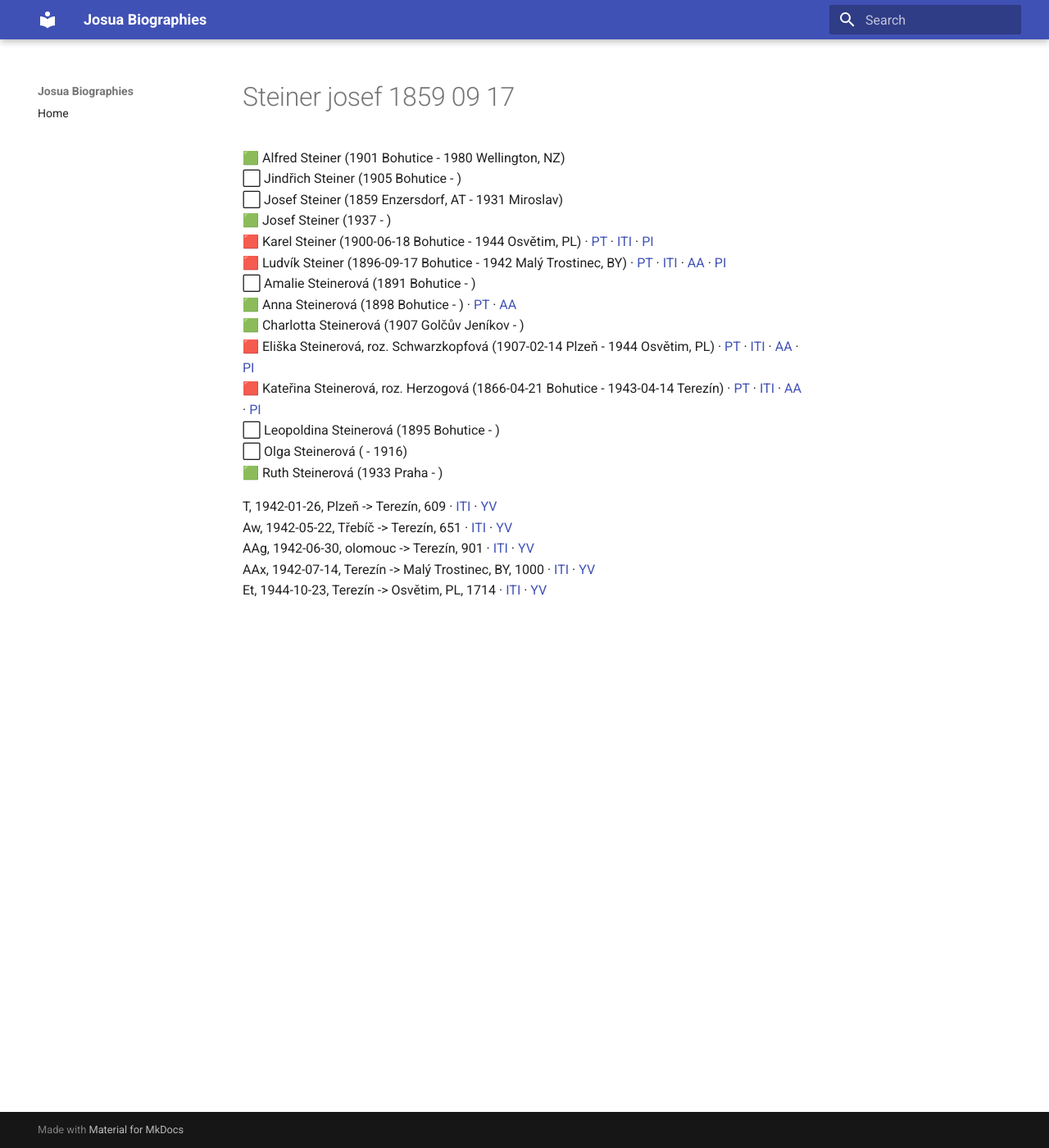
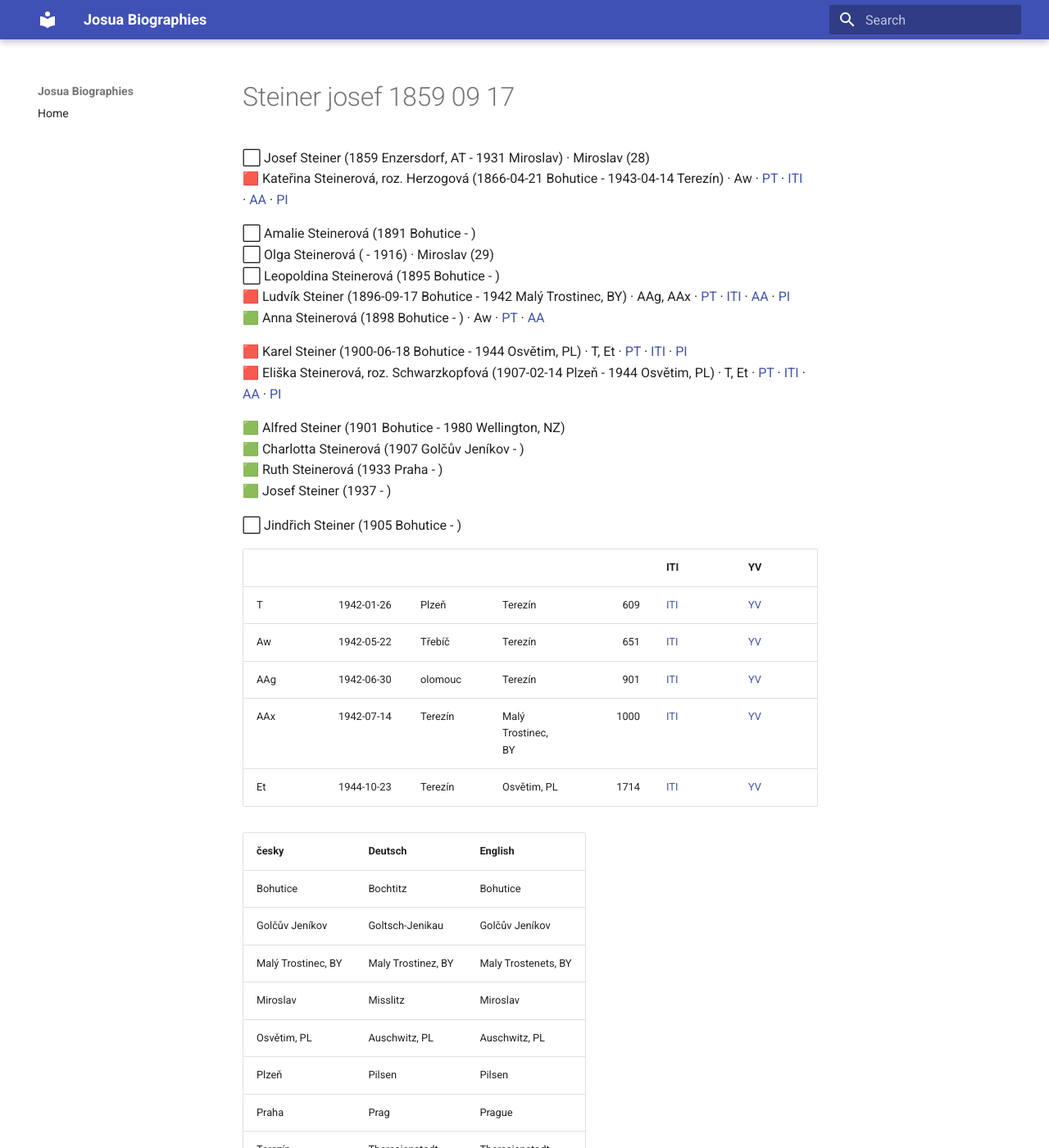
Before and after one commit to bedniais/josua-biographies, an MkDocs documentation site: the page built from docs/bohutice/steiner-josef-1859-09-17.md, in a window 1280 px wide and 1400 px high. Shown: the whole window at 82% size. Built offline with MkDocs 1.6.1 and Material for MkDocs 9.7.7, drawn with Linux system fonts in a browser that asks for light colours; some of the changed text lies outside the part shown.

Commit message:
Publish biographies

```diff
--- a/docs/bohutice/steiner-josef-1859-09-17.md
+++ b/docs/bohutice/steiner-josef-1859-09-17.md
@@ -1,21 +1,41 @@
+⬜ Josef Steiner (1859 Enzersdorf, AT - 1931 Miroslav) · Miroslav (28)
+🟥 Kateřina Steinerová, roz. Herzogová (1866-04-21 Bohutice - 1943-04-14 Terezín) · Aw · [PT](https://www.pamatnik-terezin.cz/vezen/te-steinerova-katerina) · [ITI](https://www.holocaust.cz/databaze-obeti/obet/126799-katerina-steinerova/) · [AA](https://collections.arolsen-archives.org/en/document/5097651) · [PI](https://pinkas.jewishmuseum.cz/cs/vyhledavani/detail?victim_id=15805)
+
+⬜ Amalie Steinerová (1891 Bohutice - )
+⬜ Olga Steinerová ( - 1916) · Miroslav (29)
+⬜ Leopoldina Steinerová (1895 Bohutice - )
+🟥 Ludvík Steiner (1896-09-17 Bohutice - 1942 Malý Trostinec, BY) · AAg, AAx · [PT](https://www.pamatnik-terezin.cz/vezen/te-steiner-ludvik-3) · [ITI](https://www.holocaust.cz/databaze-obeti/obet/126832-ludvik-steiner/) · [AA](https://collections.arolsen-archives.org/en/document/5097706) · [PI](https://pinkas.jewishmuseum.cz/cs/vyhledavani/detail?victim_id=59224)
+🟩 Anna Steinerová (1898 Bohutice - ) · Aw · [PT](https://www.pamatnik-terezin.cz/vezen/te-steinerova-anna-2) · [AA](https://collections.arolsen-archives.org/en/document/5097090)
+
+🟥 Karel Steiner (1900-06-18 Bohutice - 1944 Osvětim, PL) · T, Et · [PT](https://www.pamatnik-terezin.cz/vezen/te-steiner-karel-9) · [ITI](https://www.holocaust.cz/databaze-obeti/obet/126784-karel-steiner/) · [PI](https://pinkas.jewishmuseum.cz/cs/vyhledavani/detail?victim_id=44641)
+🟥 Eliška Steinerová, roz. Schwarzkopfová (1907-02-14 Plzeň - 1944 Osvětim, PL) · T, Et · [PT](https://www.pamatnik-terezin.cz/vezen/te-steinerova-eliska-3) · [ITI](https://www.holocaust.cz/databaze-obeti/obet/126571-eliska-steinerova/) · [AA](https://collections.arolsen-archives.org/en/document/5097220) · [PI](https://pinkas.jewishmuseum.cz/cs/vyhledavani/detail?victim_id=44625)
+
 🟩 Alfred Steiner (1901 Bohutice - 1980 Wellington, NZ)
+🟩 Charlotta Steinerová (1907 Golčův Jeníkov - )
+🟩 Ruth Steinerová (1933 Praha - )
+🟩 Josef Steiner (1937 - )
+
 ⬜ Jindřich Steiner (1905 Bohutice - )
-⬜ Josef Steiner (1859 Enzersdorf, AT - 1931 Miroslav)
-🟩 Josef Steiner (1937 - )
-🟥 Karel Steiner (1900-06-18 Bohutice - 1944 Osvětim, PL) · [PT](https://www.pamatnik-terezin.cz/vezen/te-steiner-karel-9) · [ITI](https://www.holocaust.cz/databaze-obeti/obet/126784-karel-steiner/) · [PI](https://pinkas.jewishmuseum.cz/cs/vyhledavani/detail?victim_id=44641)
-🟥 Ludvík Steiner (1896-09-17 Bohutice - 1942 Malý Trostinec, BY) · [PT](https://www.pamatnik-terezin.cz/vezen/te-steiner-ludvik-3) · [ITI](https://www.holocaust.cz/databaze-obeti/obet/126832-ludvik-steiner/) · [AA](https://collections.arolsen-archives.org/en/document/5097706) · [PI](https://pinkas.jewishmuseum.cz/cs/vyhledavani/detail?victim_id=59224)
-⬜ Amalie Steinerová (1891 Bohutice - )
-🟩 Anna Steinerová (1898 Bohutice - ) · [PT](https://www.pamatnik-terezin.cz/vezen/te-steinerova-anna-2) · [AA](https://collections.arolsen-archives.org/en/document/5097090)
-🟩 Charlotta Steinerová (1907 Golčův Jeníkov - )
-🟥 Eliška Steinerová, roz. Schwarzkopfová (1907-02-14 Plzeň - 1944 Osvětim, PL) · [PT](https://www.pamatnik-terezin.cz/vezen/te-steinerova-eliska-3) · [ITI](https://www.holocaust.cz/databaze-obeti/obet/126571-eliska-steinerova/) · [AA](https://collections.arolsen-archives.org/en/document/5097220) · [PI](https://pinkas.jewishmuseum.cz/cs/vyhledavani/detail?victim_id=44625)
-🟥 Kateřina Steinerová, roz. Herzogová (1866-04-21 Bohutice - 1943-04-14 Terezín) · [PT](https://www.pamatnik-terezin.cz/vezen/te-steinerova-katerina) · [ITI](https://www.holocaust.cz/databaze-obeti/obet/126799-katerina-steinerova/) · [AA](https://collections.arolsen-archives.org/en/document/5097651) · [PI](https://pinkas.jewishmuseum.cz/cs/vyhledavani/detail?victim_id=15805)
-⬜ Leopoldina Steinerová (1895 Bohutice - )
-⬜ Olga Steinerová ( - 1916)
-🟩 Ruth Steinerová (1933 Praha - )
 
 
-T, 1942-01-26, Plzeň -> Terezín, 609 · [ITI](https://www.holocaust.cz/transport/510-t-plzen-terezin/) · [YV](https://collections.yadvashem.org/en/deportations/5092351)
-Aw, 1942-05-22, Třebíč -> Terezín, 651 · [ITI](https://www.holocaust.cz/transport/110-aw-trebic-terezin/) · [YV](https://collections.yadvashem.org/en/deportations/7891140)
-AAg, 1942-06-30, olomouc -> Terezín, 901 · [ITI](https://www.holocaust.cz/transport/73-aag-olomouc-terezin/) · [YV](https://collections.yadvashem.org/en/deportations/7891163)
-AAx, 1942-07-14, Terezín -> Malý Trostinec, BY, 1000 · [ITI](https://www.holocaust.cz/transport/3-aax-terezin-maly-trostinec/) · [YV](https://collections.yadvashem.org/en/deportations/5091931)
-Et, 1944-10-23, Terezín -> Osvětim, PL, 1714 · [ITI](https://www.holocaust.cz/transport/60-et-terezin-osvetim/) · [YV](https://collections.yadvashem.org/en/deportations/5092070)
+||||||ITI|YV|
+| - | - | - | - | -: | - | - |
+| T | 1942-01-26 | Plzeň | Terezín | 609 | [ITI](https://www.holocaust.cz/transport/510-t-plzen-terezin/) | [YV](https://collections.yadvashem.org/en/deportations/5092351) |
+| Aw | 1942-05-22 | Třebíč | Terezín | 651 | [ITI](https://www.holocaust.cz/transport/110-aw-trebic-terezin/) | [YV](https://collections.yadvashem.org/en/deportations/7891140) |
+| AAg | 1942-06-30 | olomouc | Terezín | 901 | [ITI](https://www.holocaust.cz/transport/73-aag-olomouc-terezin/) | [YV](https://collections.yadvashem.org/en/deportations/7891163) |
+| AAx | 1942-07-14 | Terezín | Malý Trostinec, BY | 1000 | [ITI](https://www.holocaust.cz/transport/3-aax-terezin-maly-trostinec/) | [YV](https://collections.yadvashem.org/en/deportations/5091931) |
+| Et | 1944-10-23 | Terezín | Osvětim, PL | 1714 | [ITI](https://www.holocaust.cz/transport/60-et-terezin-osvetim/) | [YV](https://collections.yadvashem.org/en/deportations/5092070) |
+
+
+| česky | Deutsch | English |
+| ----- | ------- | ------- |
+| Bohutice | Bochtitz | Bohutice |
+| Golčův Jeníkov | Goltsch-Jenikau | Golčův Jeníkov |
+| Malý Trostinec, BY | Maly Trostinez, BY | Maly Trostenets, BY |
+| Miroslav | Misslitz | Miroslav |
+| Osvětim, PL | Auschwitz, PL | Auschwitz, PL |
+| Plzeň | Pilsen | Pilsen |
+| Praha | Prag | Prague |
+| Terezín | Theresienstadt | Theresienstadt |
+| Třebíč | Trebitsch | Třebíč |
+| Wellington, NZ | Wellington, NZ | Wellington, NZ |
```
Also changed, not shown: docs/miroslav/eisner-leopold-1837-07-28.md (added, +7 -0 lines), docs/skalice/strauss-bedrich-1874-12-27.md (+4 -5 lines), docs/troskotovice/weiss-oskar-1893-01-12.md (+16 -6 lines).
